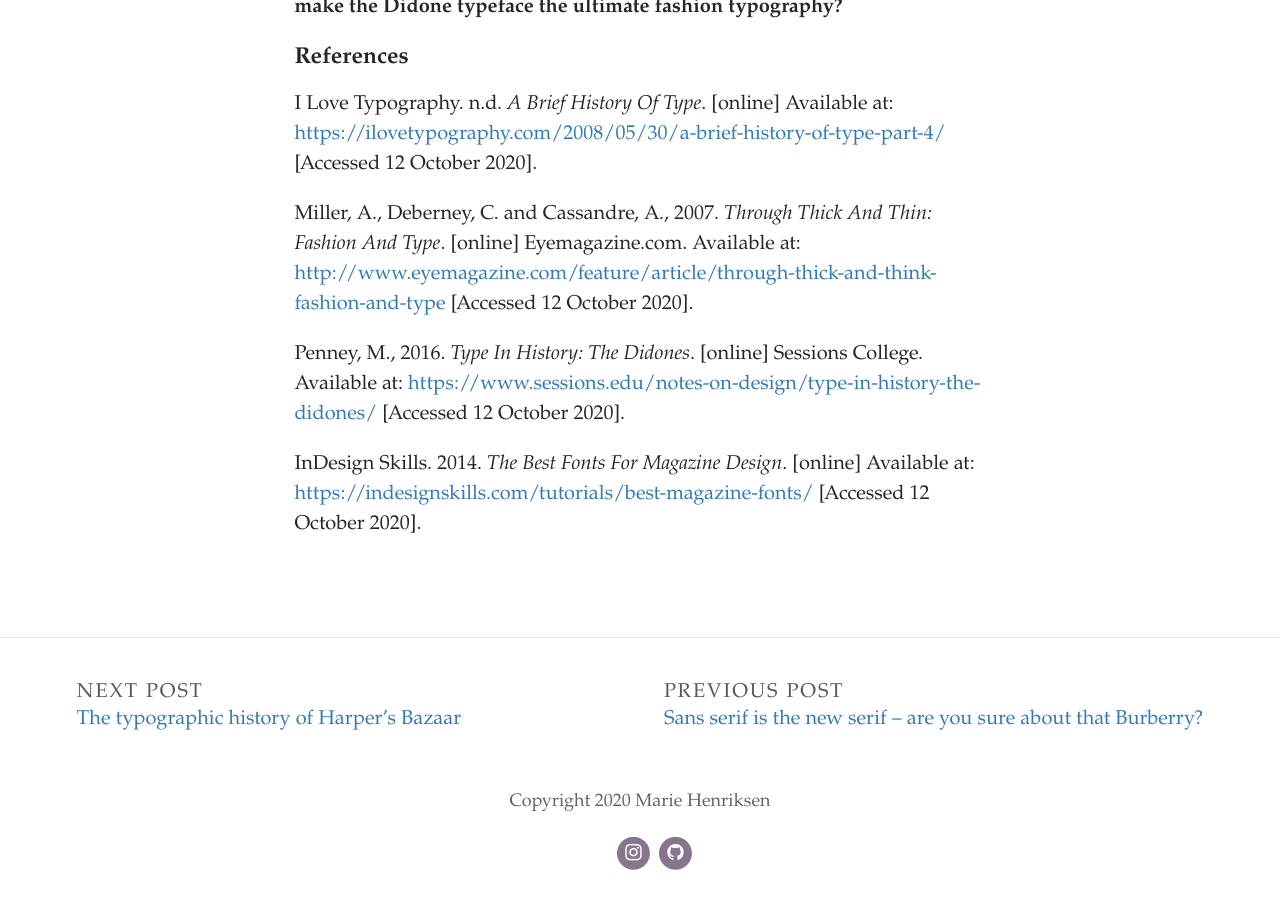
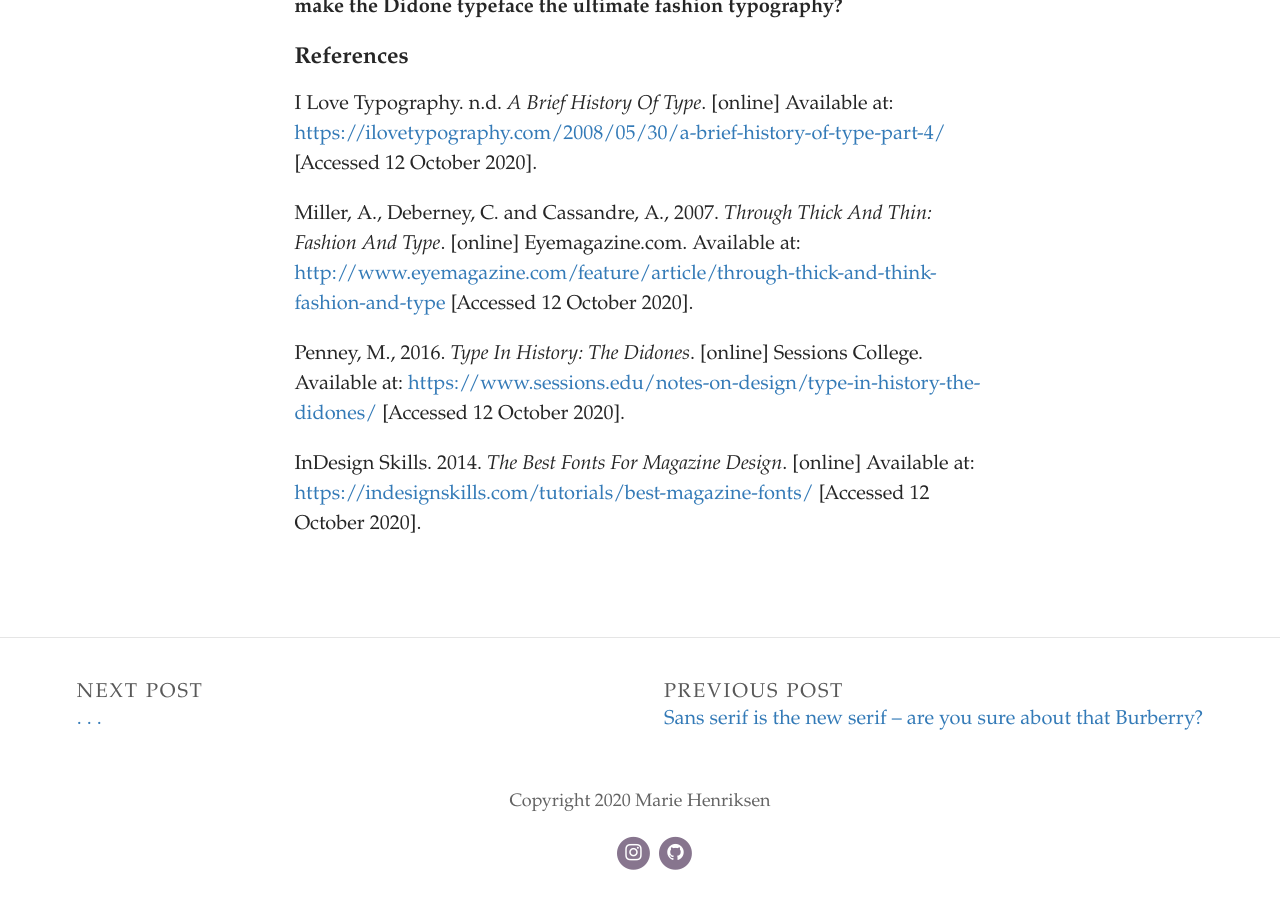
Before and after one commit to Mariehenriksen/fashionabletexts, a Jekyll site: the page built from _posts/2020-10-10-didone-–-the-ultimate-fashion-typography.md, in a window 1280 px wide and 900 px high, scrolled down 2950 px. Built offline with Jekyll 4.4.1, drawn with Linux system fonts in a browser that asks for light colours; some web fonts are replaced.

Commit message:
Update Post “2020-10-16-the-typographic-history-of-harper’s-bazaar”

```diff
--- a/_posts/2020-10-16-the-typographic-history-of-harper’s-bazaar.md
+++ b/_posts/2020-10-16-the-typographic-history-of-harper’s-bazaar.md
@@ -1,8 +1,8 @@
 ---
 layout: post
-title: The typographic history of Harper’s Bazaar
+title: ". . . "
 date: 2020-10-16T15:23:47.834Z
-header_feature_image: ../uploads/skjermbilde-2020-10-16-kl.-16.47.01.png
+header_feature_image: ../uploads/baz.jpg
 comments: true
 ---
 A well-known, and established fashion magazine. Harper’s Bazaar is not only known for being one of the earliest established fashion magazines in the world, they are known for the iconic typeface they have used on their covers. But the Didot typeface has not been a part of the magazine since their start in 1867.
```
Also changed, not shown: uploads/baz.jpg (added).
